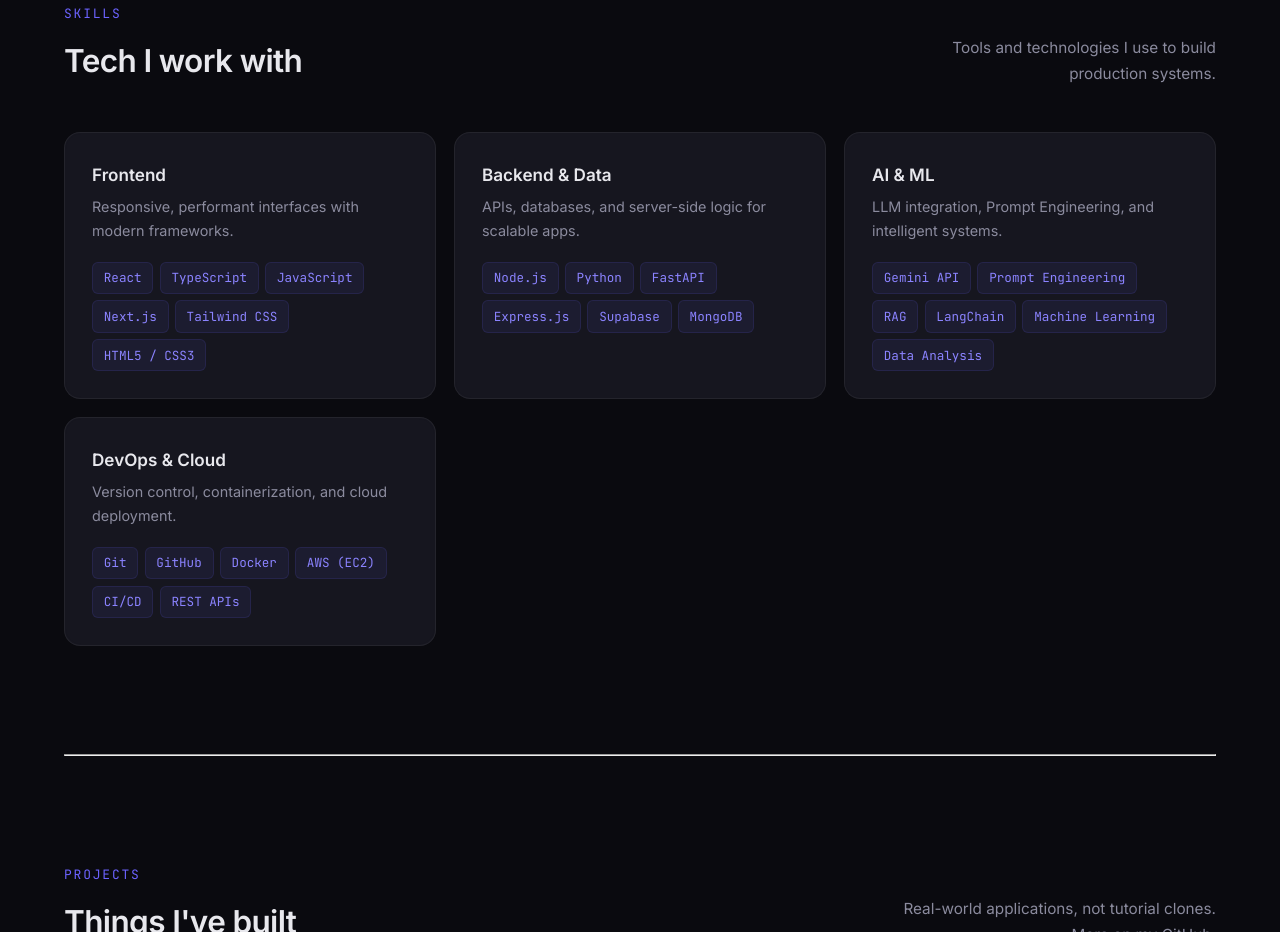
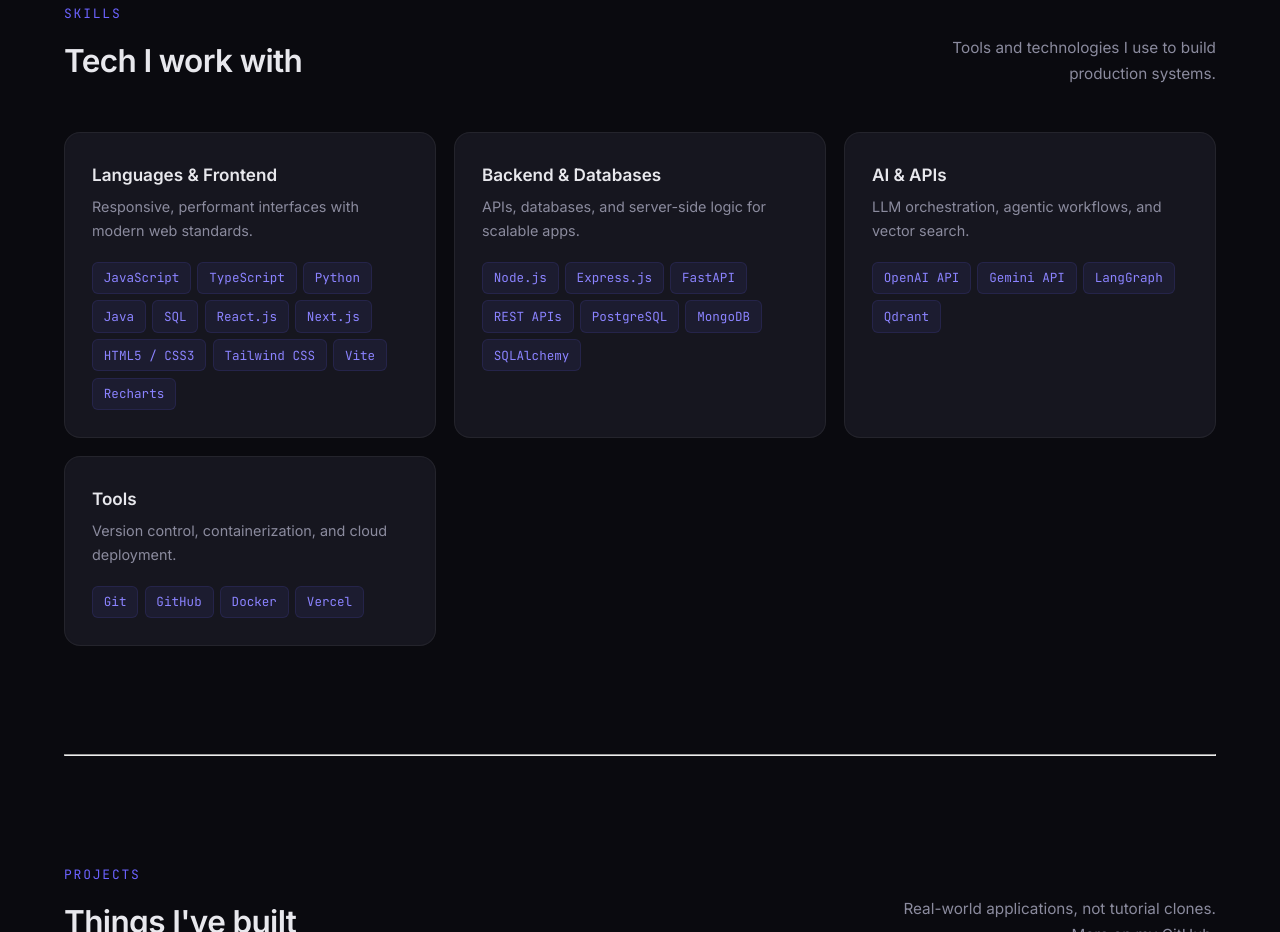
Before and after one commit to chinmay-sys/PortFolio, a plain HTML site: page index.html in a window 1280 px wide. Shown: the part 1874-2806 px from the top of the page. Drawn offline with Linux system fonts and the light colour scheme.

Commit message:
style: update skills section across portfolio and resume

```diff
--- a/index.html
+++ b/index.html
@@ -196,51 +196,53 @@
 
       <div class="skills-row" data-reveal>
         <article class="skill-card">
-          <h3 class="skill-card-title">Frontend</h3>
-          <p class="skill-card-desc">Responsive, performant interfaces with modern frameworks.</p>
+          <h3 class="skill-card-title">Languages &amp; Frontend</h3>
+          <p class="skill-card-desc">Responsive, performant interfaces with modern web standards.</p>
           <div class="tag-wrap">
-            <span class="tag">React</span>
+            <span class="tag">JavaScript</span>
             <span class="tag">TypeScript</span>
-            <span class="tag">JavaScript</span>
+            <span class="tag">Python</span>
+            <span class="tag">Java</span>
+            <span class="tag">SQL</span>
+            <span class="tag">React.js</span>
             <span class="tag">Next.js</span>
+            <span class="tag">HTML5 / CSS3</span>
             <span class="tag">Tailwind CSS</span>
-            <span class="tag">HTML5 / CSS3</span>
+            <span class="tag">Vite</span>
+            <span class="tag">Recharts</span>
           </div>
         </article>
         <article class="skill-card">
-          <h3 class="skill-card-title">Backend &amp; Data</h3>
+          <h3 class="skill-card-title">Backend &amp; Databases</h3>
           <p class="skill-card-desc">APIs, databases, and server-side logic for scalable apps.</p>
           <div class="tag-wrap">
             <span class="tag">Node.js</span>
-            <span class="tag">Python</span>
+            <span class="tag">Express.js</span>
             <span class="tag">FastAPI</span>
-            <span class="tag">Express.js</span>
-            <span class="tag">Supabase</span>
+            <span class="tag">REST APIs</span>
+            <span class="tag">PostgreSQL</span>
             <span class="tag">MongoDB</span>
+            <span class="tag">SQLAlchemy</span>
           </div>
         </article>
         <article class="skill-card">
-          <h3 class="skill-card-title">AI &amp; ML</h3>
-          <p class="skill-card-desc">LLM integration, Prompt Engineering, and intelligent systems.</p>
+          <h3 class="skill-card-title">AI &amp; APIs</h3>
+          <p class="skill-card-desc">LLM orchestration, agentic workflows, and vector search.</p>
           <div class="tag-wrap">
+            <span class="tag">OpenAI API</span>
             <span class="tag">Gemini API</span>
-            <span class="tag">Prompt Engineering</span>
-            <span class="tag">RAG</span>
-            <span class="tag">LangChain</span>
-            <span class="tag">Machine Learning</span>
-            <span class="tag">Data Analysis</span>
+            <span class="tag">LangGraph</span>
+            <span class="tag">Qdrant</span>
           </div>
         </article>
         <article class="skill-card">
-          <h3 class="skill-card-title">DevOps &amp; Cloud</h3>
+          <h3 class="skill-card-title">Tools</h3>
           <p class="skill-card-desc">Version control, containerization, and cloud deployment.</p>
           <div class="tag-wrap">
             <span class="tag">Git</span>
             <span class="tag">GitHub</span>
             <span class="tag">Docker</span>
-            <span class="tag">AWS (EC2)</span>
-            <span class="tag">CI/CD</span>
-            <span class="tag">REST APIs</span>
+            <span class="tag">Vercel</span>
           </div>
         </article>
       </div>
```
Also changed, not shown: resume.html (+6 -6 lines).
